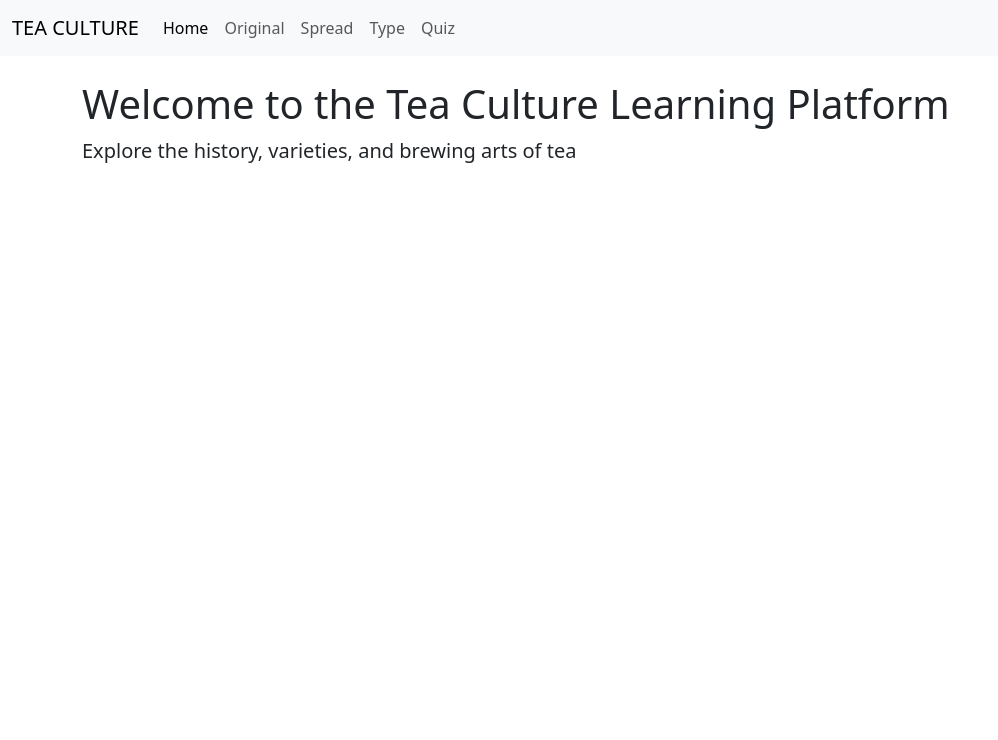
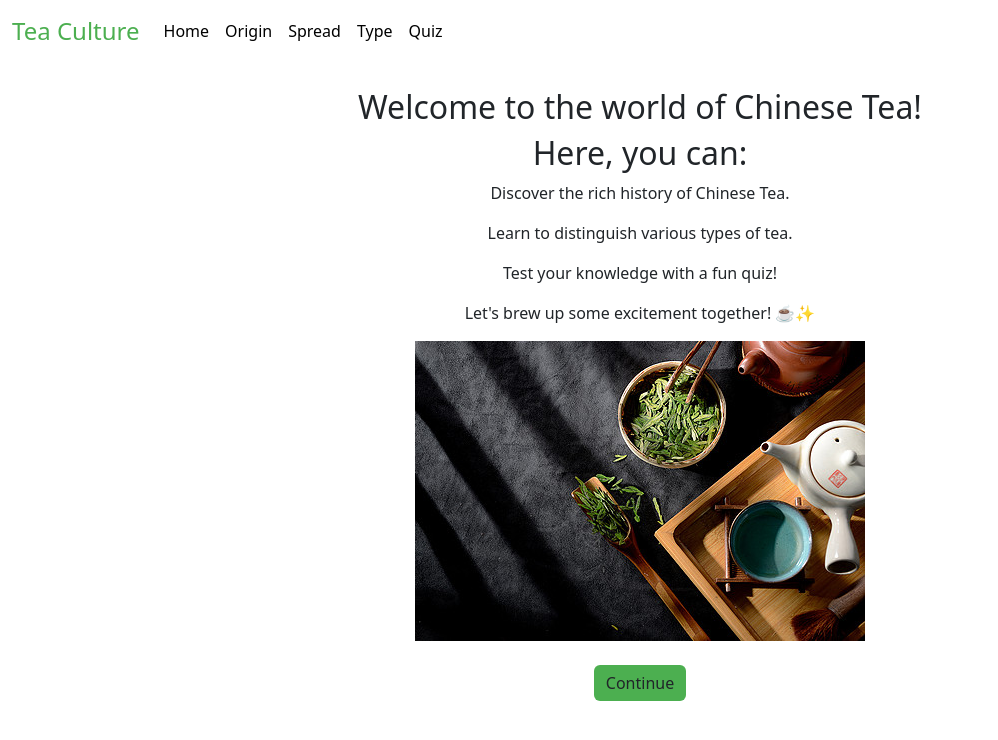
Before and after one commit to eshoyuan/2024sp-UI-Design-Group, a Flask app: page / in a window 1280 px wide. Shown: the top 740 px of the page, without its empty margins (0-998 px from the left). Run offline with Flask 3, Linux system fonts and the light colour scheme.

Commit message:
update hw10 main

```diff
--- a/app.py
+++ b/app.py
@@ -6,9 +6,9 @@ app = Flask(__name__)
 def home():
     return render_template('home.html')
 
-@app.route('/original')
+@app.route('/origin')
 def original():
-    return render_template('original.html')
+    return render_template('origin.html')
 @app.route('/spread')
 def spread():
     return render_template('spread.html')
--- a/templates/home.html
+++ b/templates/home.html
@@ -4,23 +4,56 @@
     <meta charset="UTF-8">
     <meta name="viewport" content="width=device-width, initial-scale=1.0">
     <title>Tea Culture Learning Platform</title>
-    <!-- Bootstrap CSS -->
     <link href="https://cdn.jsdelivr.net/npm/bootstrap@5.3.0/dist/css/bootstrap.min.css" rel="stylesheet">
+    <style>
+        body {
+            padding-top: 56px; /* Padding for fixed navbar */
+        }
+        .navbar-brand {
+            font-size: 1.5em;
+            color: #4CAF50; /* Dark green color */
+        }
+        .nav-link {
+            color: black;
+        }
+        .nav-link:hover {
+            color: #4CAF50; /* Dark green color */
+        }
+        .main-content {
+            text-align: center;
+            padding: 2em;
+        }
+        .continue-btn {
+            background-color: #4CAF50; /* Dark green color */
+            border: none;
+        }
+        .continue-btn:hover {
+            background-color: #388E3C; /* Slightly darker green */
+        }
+        .welcome-message {
+            margin-bottom: 1em;
+        }
+        .tea-image {
+            max-width: 100%;
+            height: auto;
+        }
+    </style>
 </head>
 <body>
-    <nav class="navbar navbar-expand-lg navbar-light bg-light">
+    <!-- Navigation bar -->
+    <nav class="navbar navbar-expand-lg navbar-dark bg-white fixed-top">
         <div class="container-fluid">
-            <a class="navbar-brand" href="#">TEA CULTURE</a>
+            <a class="navbar-brand" href="#">Tea Culture</a>
             <button class="navbar-toggler" type="button" data-bs-toggle="collapse" data-bs-target="#navbarNav" aria-controls="navbarNav" aria-expanded="false" aria-label="Toggle navigation">
                 <span class="navbar-toggler-icon"></span>
             </button>
             <div class="collapse navbar-collapse" id="navbarNav">
-                <ul class="navbar-nav">
+                <ul class="navbar-nav ml-auto">
                     <li class="nav-item">
-                        <a class="nav-link active" aria-current="page" href="/">Home</a>
+                        <a class="nav-link" href="/">Home</a>
                     </li>
                     <li class="nav-item">
-                        <a class="nav-link" href="/original">Original</a>
+                        <a class="nav-link" href="/origin">Origin</a>
                     </li>
                     <li class="nav-item">
                         <a class="nav-link" href="/spread">Spread</a>
@@ -36,12 +69,25 @@
         </div>
     </nav>
 
-    <div class="container mt-4">
-        <h1>Welcome to the Tea Culture Learning Platform</h1>
-        <p class="lead">Explore the history, varieties, and brewing arts of tea</p>
+    <!-- Main Content -->
+    <div class="main-content">
+        <div class="welcome-message">
+            <h2>Welcome to the world of Chinese Tea! </h2>
+            <h2> Here, you can: </h2>
+            <p>Discover the rich history of Chinese Tea.</p>
+            <p>Learn to distinguish various types of tea.</p>
+            <p>Test your knowledge with a fun quiz!</p>
+            <p>Let's brew up some excitement together! ☕✨</p>
+        </div>
+        <div>
+            <img src="{{ url_for('static', filename='home.jpg') }}" alt="Tea Leaves" class="tea-image">
+        </div>
+        <div class="mt-4">
+            <button class="btn continue-btn">Continue</button>
+        </div>
     </div>
 
-    <!-- Bootstrap JS and Popper.js -->
+    <!-- Bootstrap JS -->
     <script src="https://cdn.jsdelivr.net/npm/bootstrap@5.3.0/dist/js/bootstrap.bundle.min.js"></script>
 </body>
 </html>
```
Also changed, not shown: static/home.jpg (added), templates/origin.html (added), templates/original.html (deleted).
